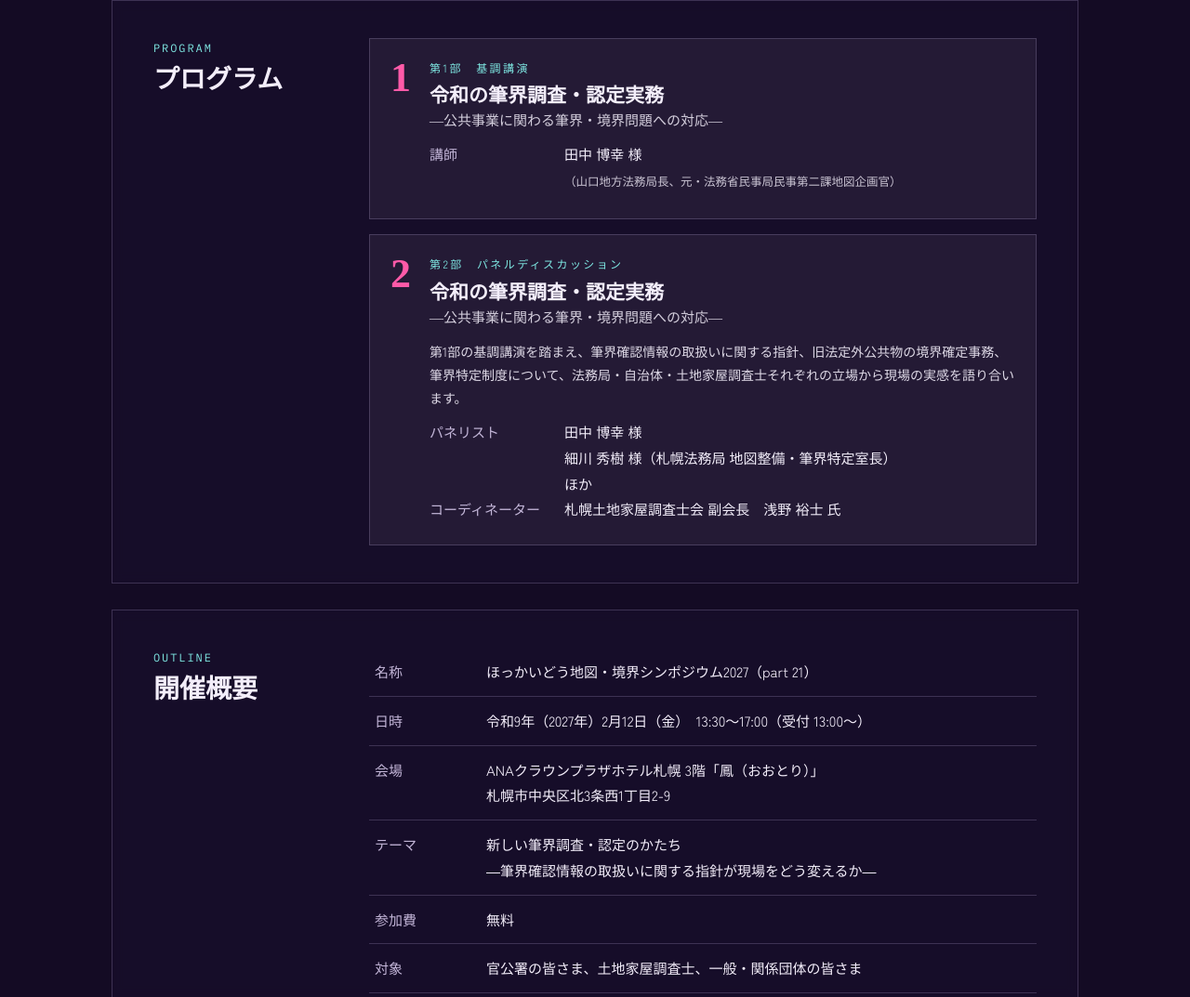
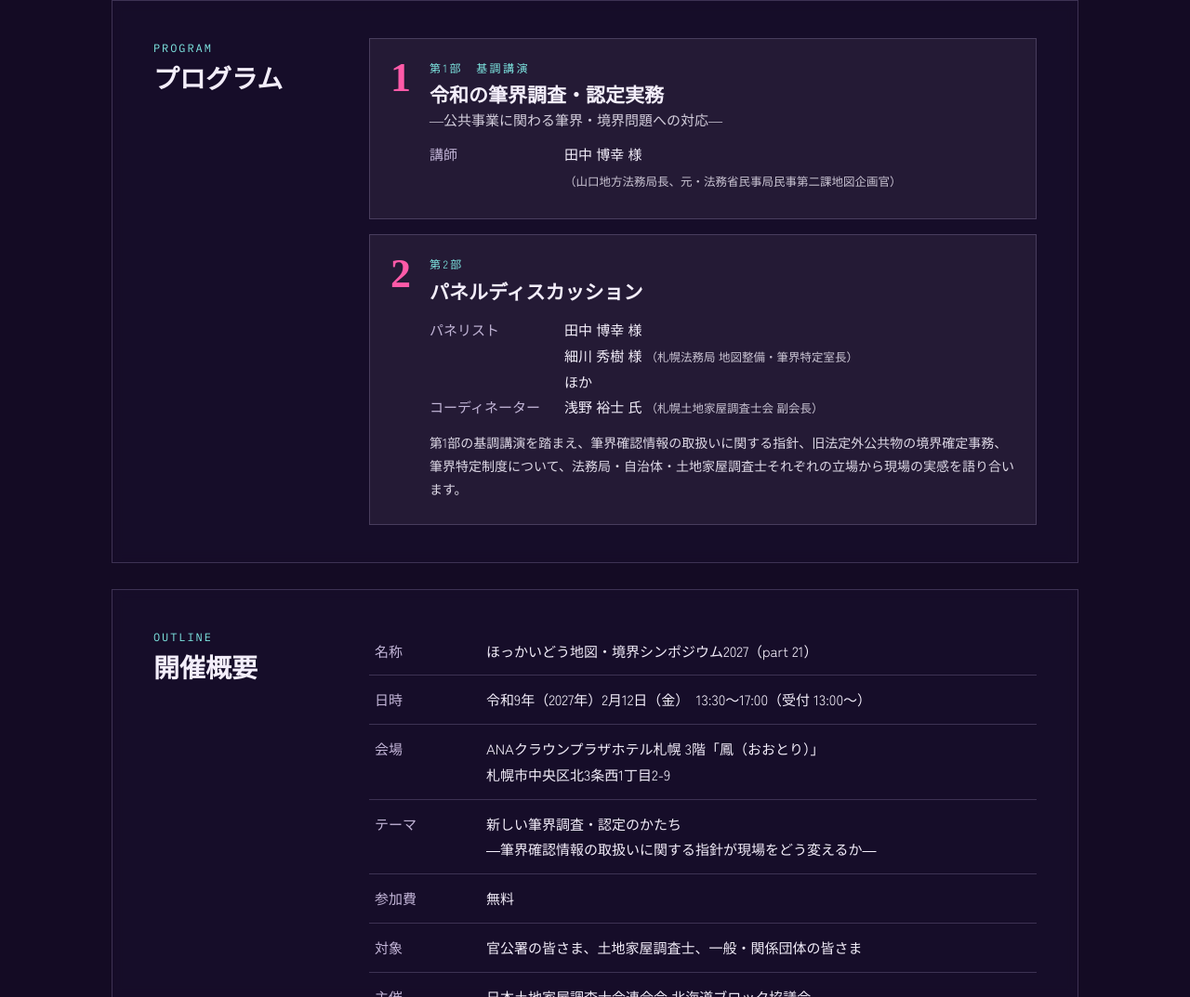
Before and after one commit to hiroad3/symposium2027, a plain HTML site: page index.html in a window 1280 px wide. Shown: the part 1210-2283 px from the top of the page at 93% size. Drawn offline with Linux system fonts and the light colour scheme; a web font is replaced by a local one.

Commit message:
Add files via upload

```diff
--- a/index.html
+++ b/index.html
@@ -96,6 +96,7 @@ h2{font-family:var(--f-disp);font-weight:900;font-size:28px;line-height:1.35;mar
 .pt > *:not(.p-no){grid-column:2}
 .pt li{display:flex;gap:10px;flex-wrap:wrap}
 .pt li .r{color:var(--sub);min-width:9em}
+@media (max-width:480px){.pt h3{font-size:18px}}
 
 .tbl{width:100%;border-collapse:collapse;font-size:15px}
 .tbl th,.tbl td{border-bottom:1px solid var(--line);padding:12px 6px;text-align:left;vertical-align:top}
@@ -200,13 +201,13 @@ footer small{color:var(--sub)}
       </article>
       <article class="pt">
         <div class="p-no">2</div>
-        <div class="p-kind">第2部　パネルディスカッション</div>
-        <h3>令和の筆界調査・認定実務<br><small>―公共事業に関わる筆界・境界問題への対応―</small></h3>
+        <div class="p-kind">第2部</div>
+        <h3>パネルディスカッション</h3>
+        <ul>
+          <li><span class="r">パネリスト</span><span>田中 博幸 様<br>細川 秀樹 様 <small>（札幌法務局 地図整備・筆界特定室長）</small><br>ほか</span></li>
+          <li><span class="r">コーディネーター</span><span>浅野 裕士 氏 <small>（札幌土地家屋調査士会 副会長）</small></span></li>
+        </ul>
         <p class="p-desc">第1部の基調講演を踏まえ、筆界確認情報の取扱いに関する指針、旧法定外公共物の境界確定事務、筆界特定制度について、法務局・自治体・土地家屋調査士それぞれの立場から現場の実感を語り合います。</p>
-                <ul>
-          <li><span class="r">パネリスト</span><span>田中 博幸 様<br>細川 秀樹 様（札幌法務局 地図整備・筆界特定室長）<br>ほか</span></li>
-          <li><span class="r">コーディネーター</span><span>札幌土地家屋調査士会 副会長　浅野 裕士 氏</span></li>
-        </ul>
       </article>
     </div>
   </div>
```
